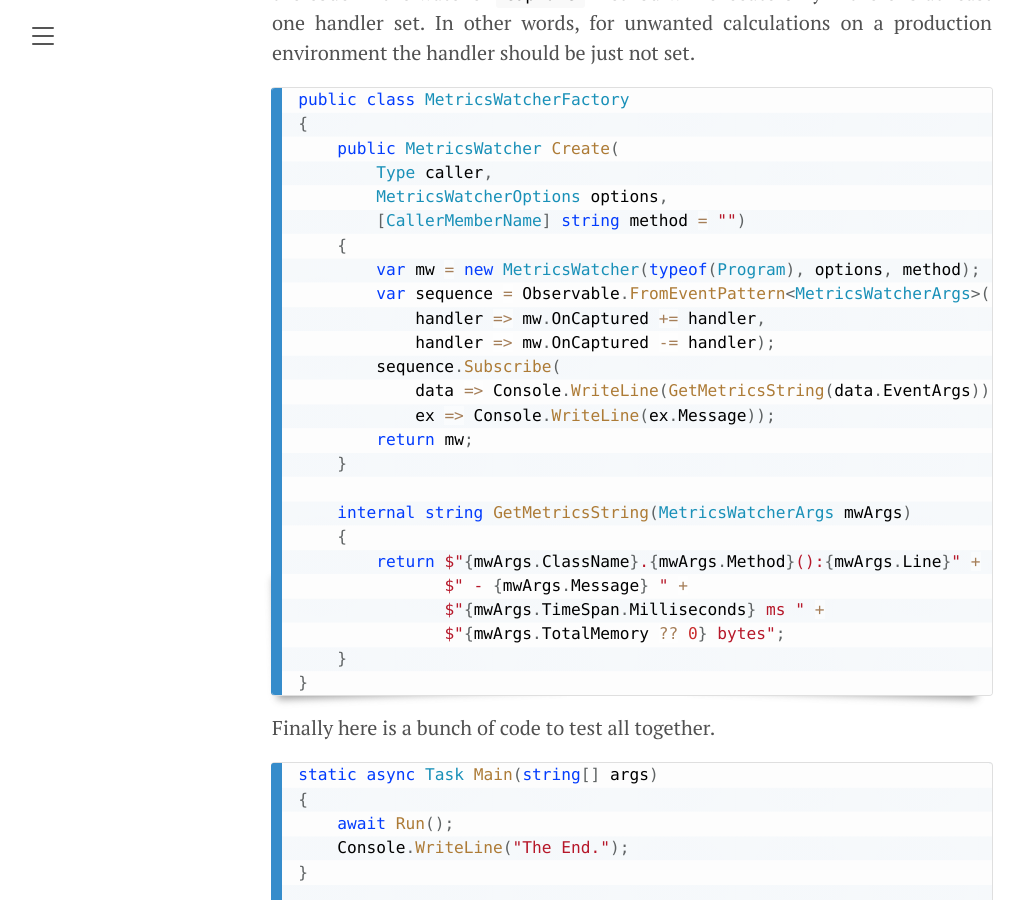
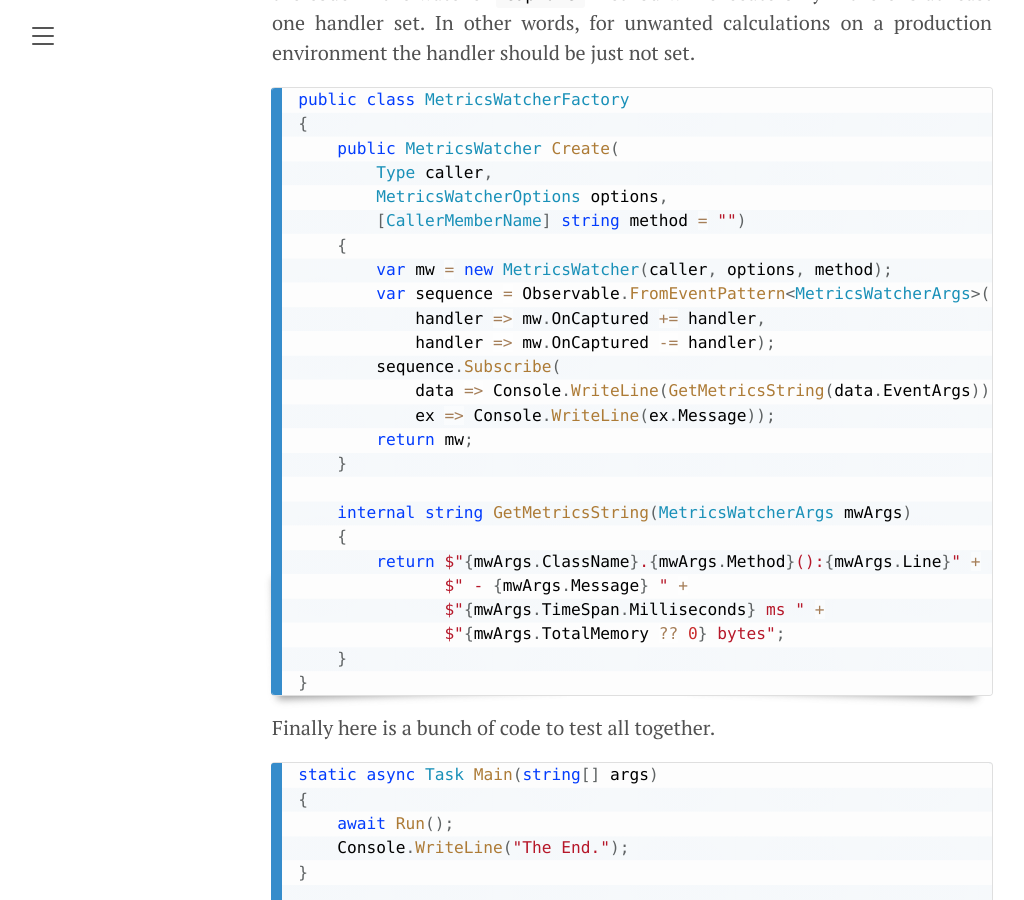
Before and after one commit to akovanev/kovanev.github.io, a Jekyll site: the page built from _posts/2020-08-02-How-to-log-metrics-on-different-envs.md, in a window 1280 px wide and 900 px high, scrolled down 3254 px. Shown: the whole window, without its empty margins (8-1032 px from the left). Built offline with Jekyll 4.4.1, drawn with Linux system fonts in a browser that asks for light colours.

Commit message:
text fix

```diff
--- a/_posts/2020-08-02-How-to-log-metrics-on-different-envs.md
+++ b/_posts/2020-08-02-How-to-log-metrics-on-different-envs.md
@@ -104,7 +104,7 @@ The *if-else* logic for setting loggers up can be added here. Bear in mind also
         MetricsWatcherOptions options,
         [CallerMemberName] string method = "")
     {
-        var mw = new MetricsWatcher(typeof(Program), options, method);
+        var mw = new MetricsWatcher(caller, options, method);
         var sequence = Observable.FromEventPattern&lt;MetricsWatcherArgs&gt;(
             handler => mw.OnCaptured += handler,
             handler => mw.OnCaptured -= handler);
```
